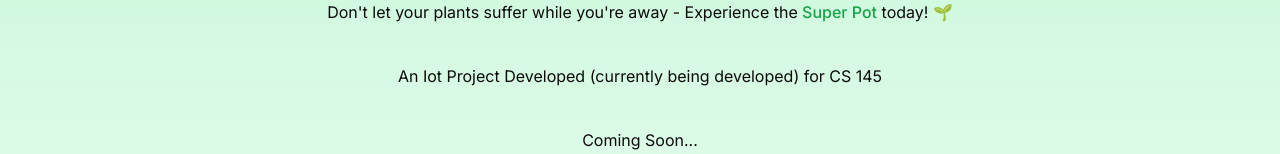
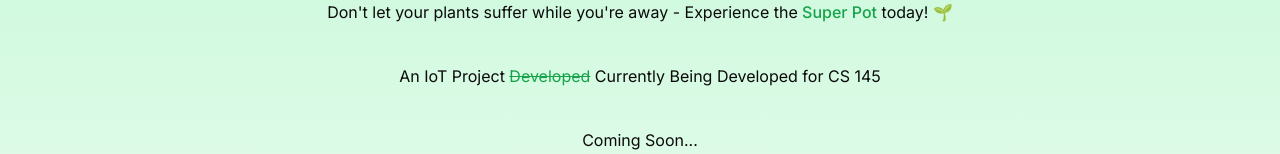
Before and after one commit to aritako/superpot, a Next.js app: page / in a window 1280 px wide. Shown: the part 294-448 px from the top of the page. Built offline with nearby package versions, Linux system fonts and the light colour scheme.

Commit message:
chore: restructure component folder, update imports

```diff
--- a/app/dashboard/page.tsx
+++ b/app/dashboard/page.tsx
@@ -1,4 +1,4 @@
-import Navbar from "@/components/custom/Navbar";
+import Navbar from "@/components/Navbar";
 
 export default function Dashboard() {
   return (
--- a/app/docs/page.tsx
+++ b/app/docs/page.tsx
@@ -1,4 +1,4 @@
-import Navbar from "@/components/custom/Navbar";
+import Navbar from "@/components/Navbar";
 
 export default function Dashboard() {
   return (
--- a/app/page.tsx
+++ b/app/page.tsx
@@ -1,4 +1,4 @@
-import Navbar from "@/components/custom/Navbar";
+import Navbar from "@/components/Navbar";
 import HomePageFooter from "@/components/HomePageFooter";
 
 export default function Home() {
@@ -19,7 +19,7 @@ export default function Home() {
           </span>
 
           <span className="text-center py">
-            An Iot Project Developed (currently being developed) for CS 145
+            An IoT Project <span className = "line-through text-green-600">Developed</span> Currently Being Developed for CS 145
           </span>
           <span className="text-center py">Coming Soon...</span>
         </div>
--- a/components/custom/Navbar.tsx
+++ b/components/Navbar.tsx
@@ -4,7 +4,7 @@ function Navbar() {
   const navigation = [
     { name: "Home", href: "/" },
     { name: "Dashboard", href: "/dashboard" },
-    { name: "Docs", href: "docs" },
+    { name: "Docs", href: "/docs" },
   ];
   return (
     <nav className="sticky top-0 bg-green-100/80 p-4 mb-12 rounded-full shadow-md border-2 border-green-300 px-12 max-w-7xl w-full">
```
